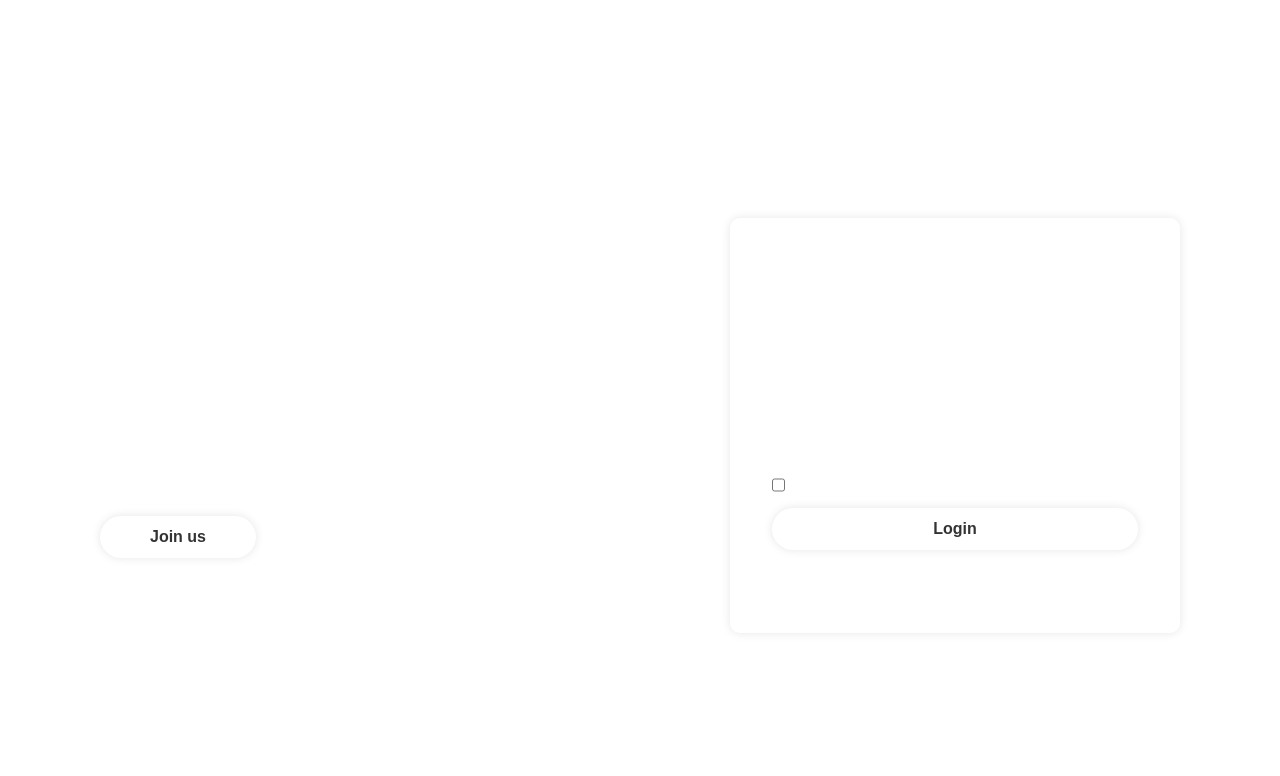
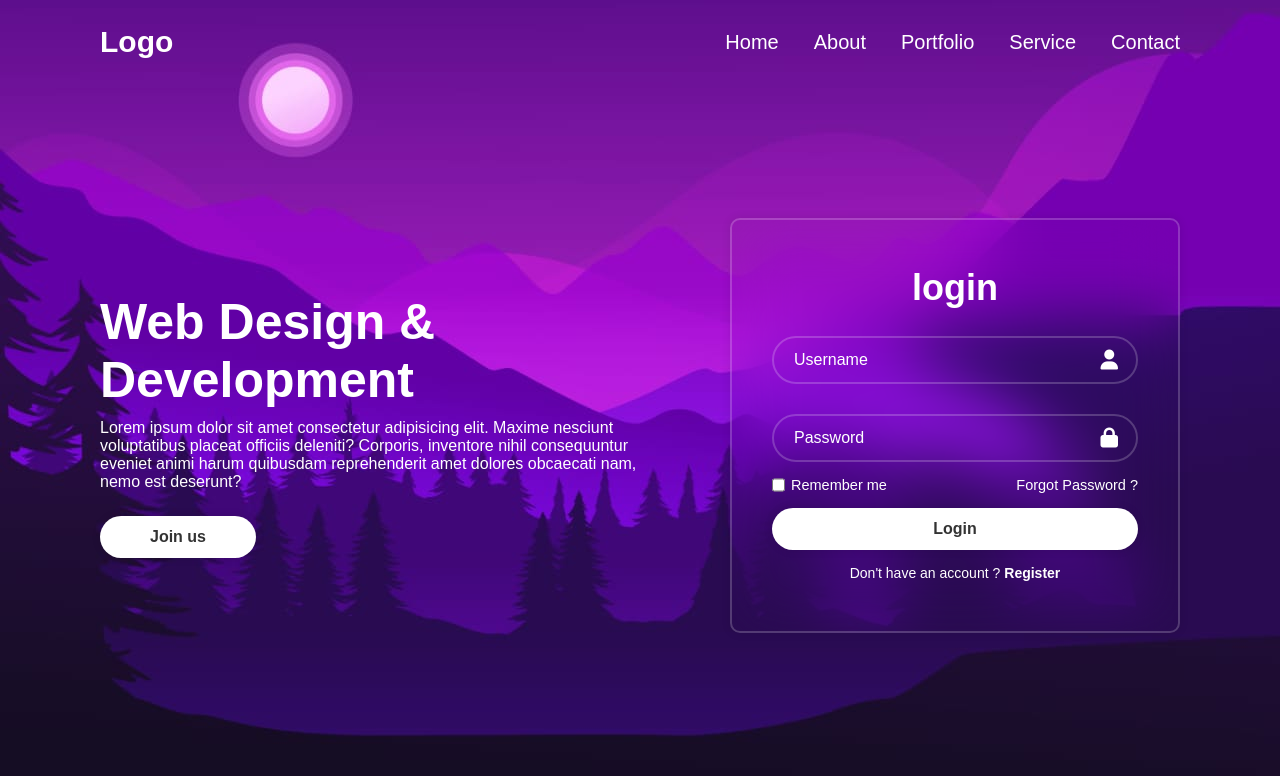
Before and after one commit to ackrunalrv/Loginpage, a plain HTML site: page index.html in a window 1280 px wide. Drawn offline with Linux system fonts and the light colour scheme.

Commit message:
Rename a background photoes

```diff
--- a/style.css
+++ b/style.css
@@ -7,7 +7,7 @@
 
 main {
     height: 100vh;
-    background: url(../../../background.jpg);
+    background: url(photoes/background.jpg);
     background-size: cover;
     background-position: center;
 }
```
Also changed, not shown: photoes/background.jpg (renamed from photoes/WhatsApp Image 2024-11-04 at 09.11.19_c376d780.jpg).
